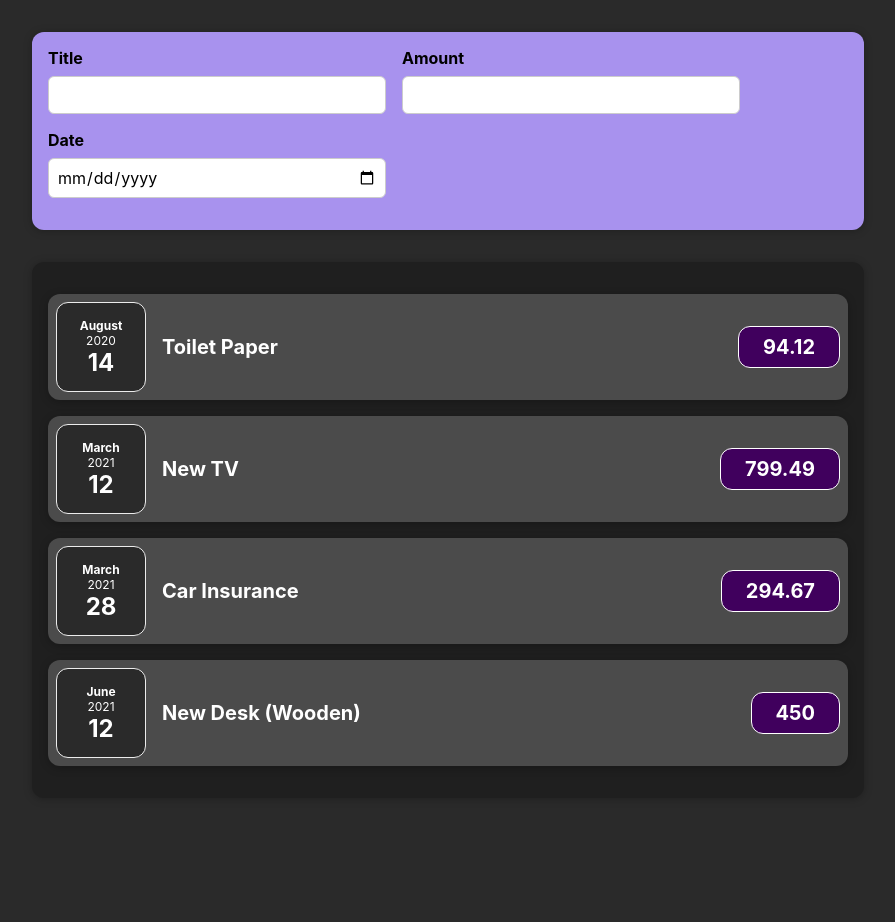
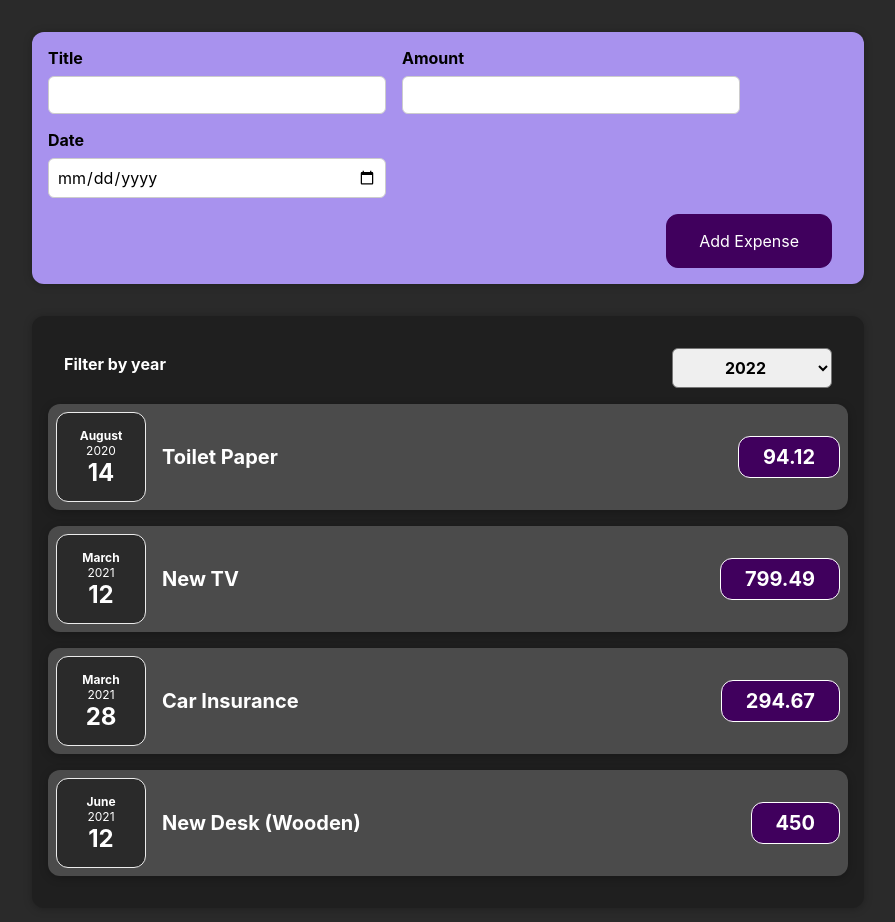
Before and after one commit to Mhamad-Raad/React-Cash-Flow, a React (Create React App) app: page / in a window 1280 px wide. Shown: the top 922 px of the page, without its empty margins (192-1087 px from the left). Before the commit the page ends 830 px from the top, so only its background shows below. Built offline with nearby package versions, Linux system fonts and the light colour scheme.

Commit message:
Add form and filter

```diff
--- a/src/App.js
+++ b/src/App.js
@@ -2,11 +2,20 @@ import Card from './Components/UI/Card.js';
 import NewExpense from './Components/Expenses/NewExpense/NewExpense.js';
 
 const App = () => {
+  const addExpenseHandler = (expense) => {
+    console.log('In App.js');
+    console.log(expense);
+  };
+
+  const FilterHandler = (event) => {
+    console.log('In App.js');
+    console.log(event.target.value);
+  };
 
   return (
     <div>
-      <NewExpense />
-      <Card />
+      <NewExpense addExpense={addExpenseHandler}/>
+      <Card onParentFilter={FilterHandler}/>
     </div>
   );
 }
--- /dev/null
+++ b/src/Components/Expenses/ExpensesFilter.css
@@ -0,0 +1,24 @@
+.expenses-filter {
+  color: white;
+  padding: 0 1rem;
+}
+
+.expenses-filter__control {
+  display: flex;
+  width: 100%;
+  align-items: center;
+  justify-content: space-between;
+  margin: 1rem 0;
+}
+
+.expenses-filter label {
+  font-weight: bold;
+  margin-bottom: 0.5rem;
+}
+
+.expenses-filter select {
+  font: inherit;
+  padding: 0.5rem 3rem;
+  font-weight: bold;
+  border-radius: 6px;
+}
--- /dev/null
+++ b/src/Components/Expenses/ExpensesFilter.js
@@ -0,0 +1,25 @@
+import React from 'react';
+
+import './ExpensesFilter.css';
+
+const ExpensesFilter = (props) => {
+  const dropdownChangeHandler = (event) => {
+    props.onFilterHandler(event);
+  };
+
+  return (
+    <div className='expenses-filter'>
+      <div className='expenses-filter__control'>
+        <label>Filter by year</label>
+        <select onChange={dropdownChangeHandler}>
+          <option value='2022'>2022</option>
+          <option value='2021'>2021</option>
+          <option value='2020'>2020</option>
+          <option value='2019'>2019</option>
+        </select>
+      </div>
+    </div>
+  );
+};
+
+export default ExpensesFilter;
--- a/src/Components/Expenses/NewExpense/ExpenseForm.js
+++ b/src/Components/Expenses/NewExpense/ExpenseForm.js
@@ -1,21 +1,55 @@
 import './ExpenseForm.css';
+import { useState } from 'react';
 
-const ExpenseForm = () => {
+const ExpenseForm = (props) => {
+  const [enteredTitle, setEnteredTitle] = useState('');
+  const [enteredAmount, setEnteredAmount] = useState('');
+  const [enteredDate, setEnteredDate] = useState('');
+
+  const titleHandler = (event) => {
+    setEnteredTitle(event.target.value);
+  };
+
+  const amountHandler = (event) => {
+    setEnteredAmount(event.target.value);
+  };
+
+  const dateHandler = (event) => {
+    setEnteredDate(event.target.value);
+  };
+
+  const submitHandler = (event) => {
+    event.preventDefault();
+
+    const expenseData = {
+      title: enteredTitle,
+      amount: enteredAmount,
+      date: new Date(enteredDate),
+    };
+    setEnteredTitle('');
+    setEnteredAmount('');
+    setEnteredDate('');
+
+    props.addExpense(expenseData);
+  }
   return (
-    <form>
+    <form onSubmit={submitHandler}>
       <div className="new-expense__controls">
         <div className="new-expense__control">
           <label>Title</label>
-          <input type="text" />
+          <input type="text" value={enteredTitle} onChange={titleHandler}/>
         </div>
         <div className="new-expense__control">
           <label>Amount</label>
-          <input type="number" min="0.01" step="0.01" />
+          <input type="number" value={enteredAmount} min="0.01" step="0.01" onChange={amountHandler}/>
         </div>
         <div className="new-expense__control">
           <label>Date</label>
-          <input type="date" min="2019-01-01" max="2022-12-31" />
+          <input type="date" value={enteredDate} min="2019-01-01" max="2022-12-31" onChange={dateHandler}/>
         </div>
+      </div>
+      <div className="new-expense__actions">
+          <button type="submit">Add Expense</button>
       </div>
     </form>
   );
--- a/src/Components/Expenses/NewExpense/NewExpense.js
+++ b/src/Components/Expenses/NewExpense/NewExpense.js
@@ -1,11 +1,21 @@
 import ExpenseForm from './ExpenseForm';
 import './NewExpense.css';
 
-const NewExpense = () => {
+const NewExpense = (props) => {
+
+  const saveExpenseDataHandler = (enteredExpenseData) => {
+    const expenseData = {
+      ...enteredExpenseData,
+      id: Math.random().toString(),
+    };
+
+    props.addExpense(expenseData);
+  }
+
   return (
-     <div className="new-expense">
-    <ExpenseForm />
-  </div>
+    <div className="new-expense">
+      <ExpenseForm addExpense={saveExpenseDataHandler}/>
+   </div>
   );
 
 }
--- a/src/Components/UI/Card.js
+++ b/src/Components/UI/Card.js
@@ -1,8 +1,9 @@
 import ExpenseItem from '../Expenses/ExpenseItem.js';
+import ExpenseFilter from '../Expenses/ExpensesFilter.js';
 
 import './Card.css';
 
-const Expenses = () => {
+const Expenses = (props) => {
   const expenses = [
     {
       id: 'e1',
@@ -28,6 +29,7 @@ const Expenses = () => {
   return (
 
     <div className="expenses">
+      <ExpenseFilter onFilterHandler={props.onParentFilter}/>
       <ExpenseItem title={expenses[0].title} amount={expenses[0].amount} date={expenses[0].date} />
       <ExpenseItem title={expenses[1].title} amount={expenses[1].amount} date={expenses[1].date} />
       <ExpenseItem title={expenses[2].title} amount={expenses[2].amount} date={expenses[2].date} />
```
